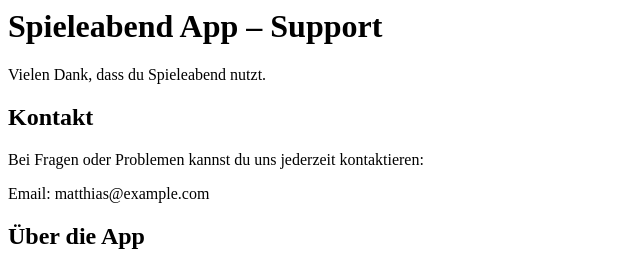
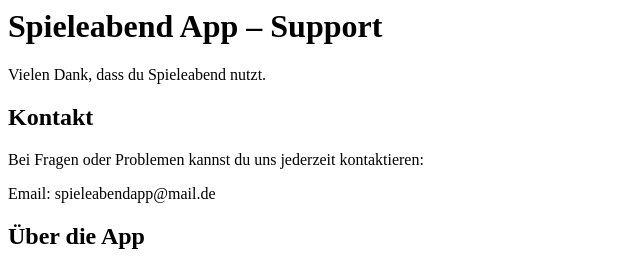
Before and after one commit to Elmo2608/spieleabend-support, a plain HTML site: page index.html in a window 1280 px wide. Shown: the top 267 px of the page, 0-640 px from the left. Drawn offline with Linux system fonts and the light colour scheme.

Commit message:
Update index.html

```diff
--- a/index.html
+++ b/index.html
@@ -6,7 +6,7 @@
 
 <p>Bei Fragen oder Problemen kannst du uns jederzeit kontaktieren:</p>
 
-<p>Email: matthias@example.com</p>
+<p>Email: spieleabendapp@mail.de</p>
 
 <h2>Über die App</h2>
 
```
